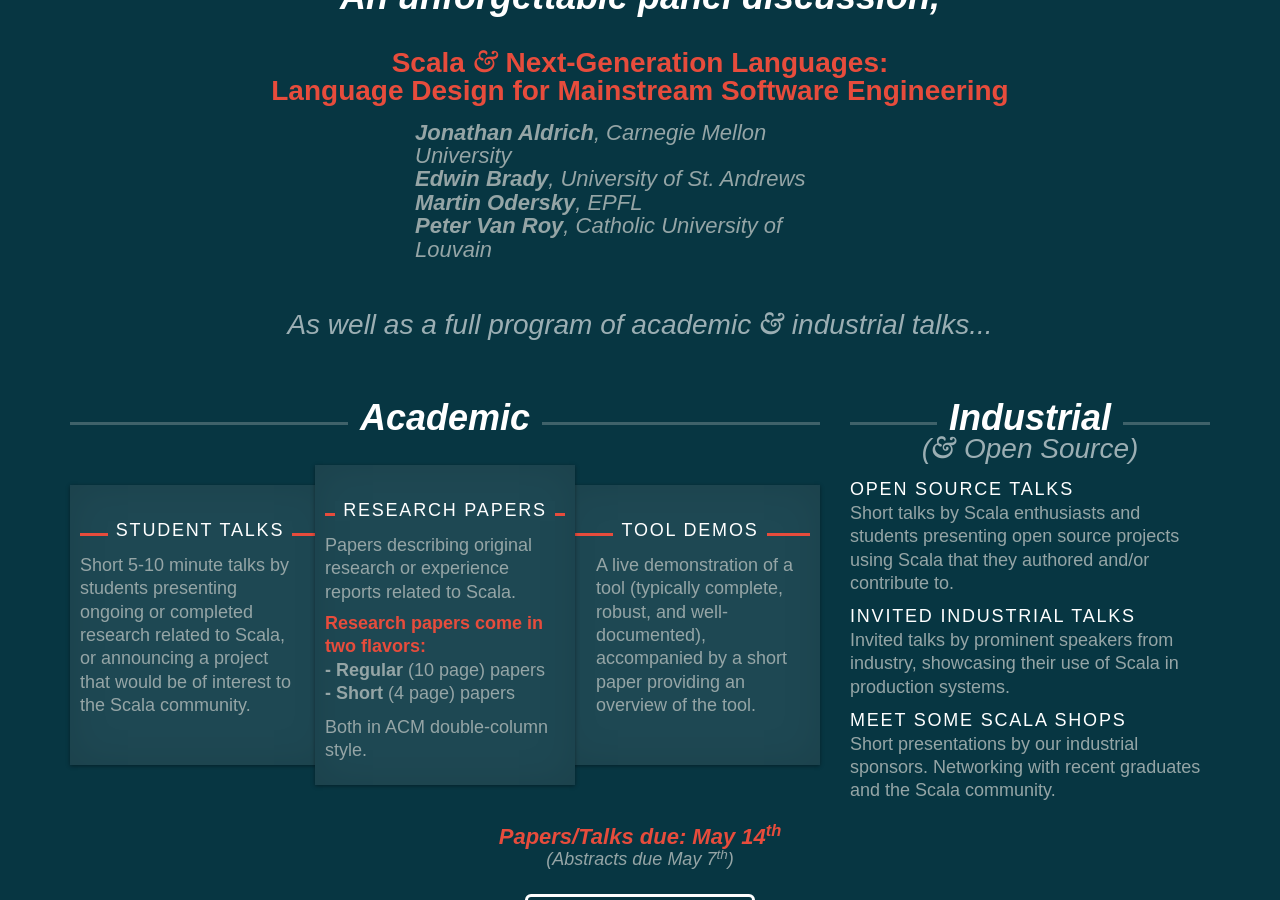
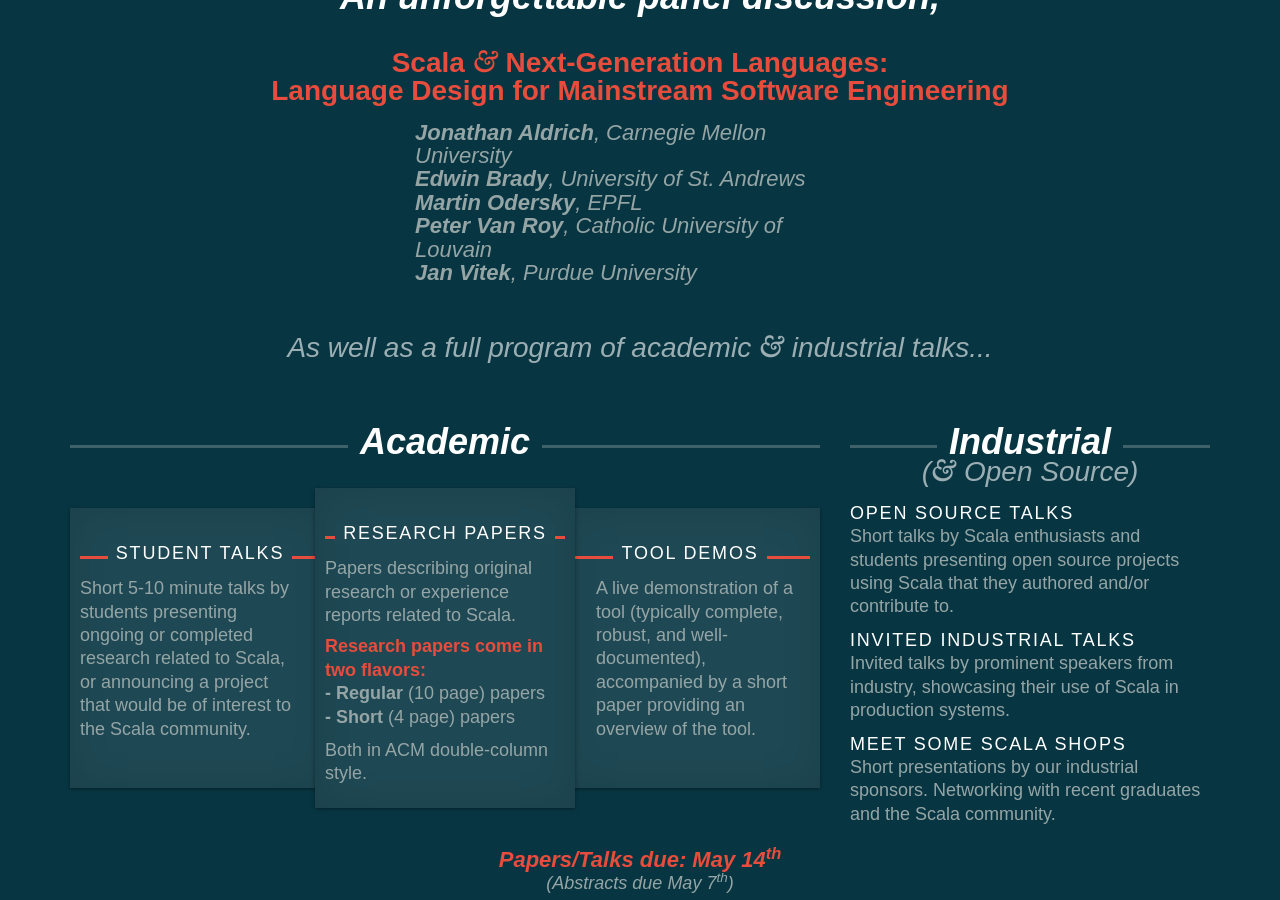
Before and after one commit to heathermiller/wwwscala14, a Jekyll site: the page built from index.md, in a window 1280 px wide and 900 px high, scrolled down 1222 px. Built offline with Jekyll 4.4.1, drawn with Linux system fonts in a browser that asks for light colours.

Commit message:
Adding Jan to the panel

```diff
--- a/_layouts/frontpage.html
+++ b/_layouts/frontpage.html
@@ -49,6 +49,7 @@ layout: frontpage
         <!-- <div class="panelist"><b>Erik Meijer</b>, Applied Duality/TU Delft</div> -->
         <div class="panelist"><b>Martin Odersky</b>, EPFL</div>
         <div class="panelist"><b>Peter Van Roy</b>, Catholic University of Louvain</div>
+        <div class="panelist"><b>Jan Vitek</b>, Purdue University</div>
       </div>
       <div class="small-italic full-program">As well as a full program of academic <span class="amp">&</span> industrial talks...</div>
     </div>
```
